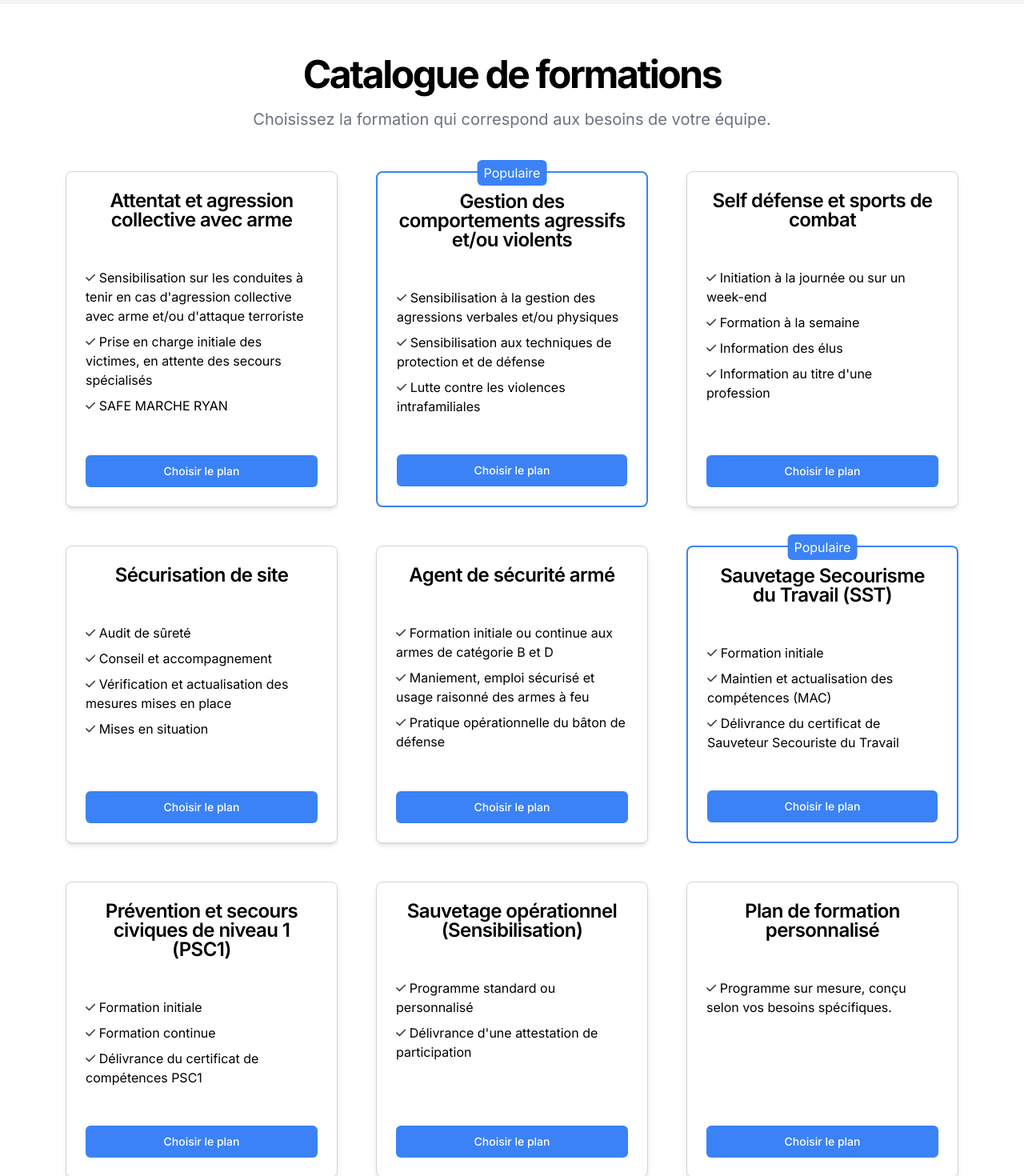
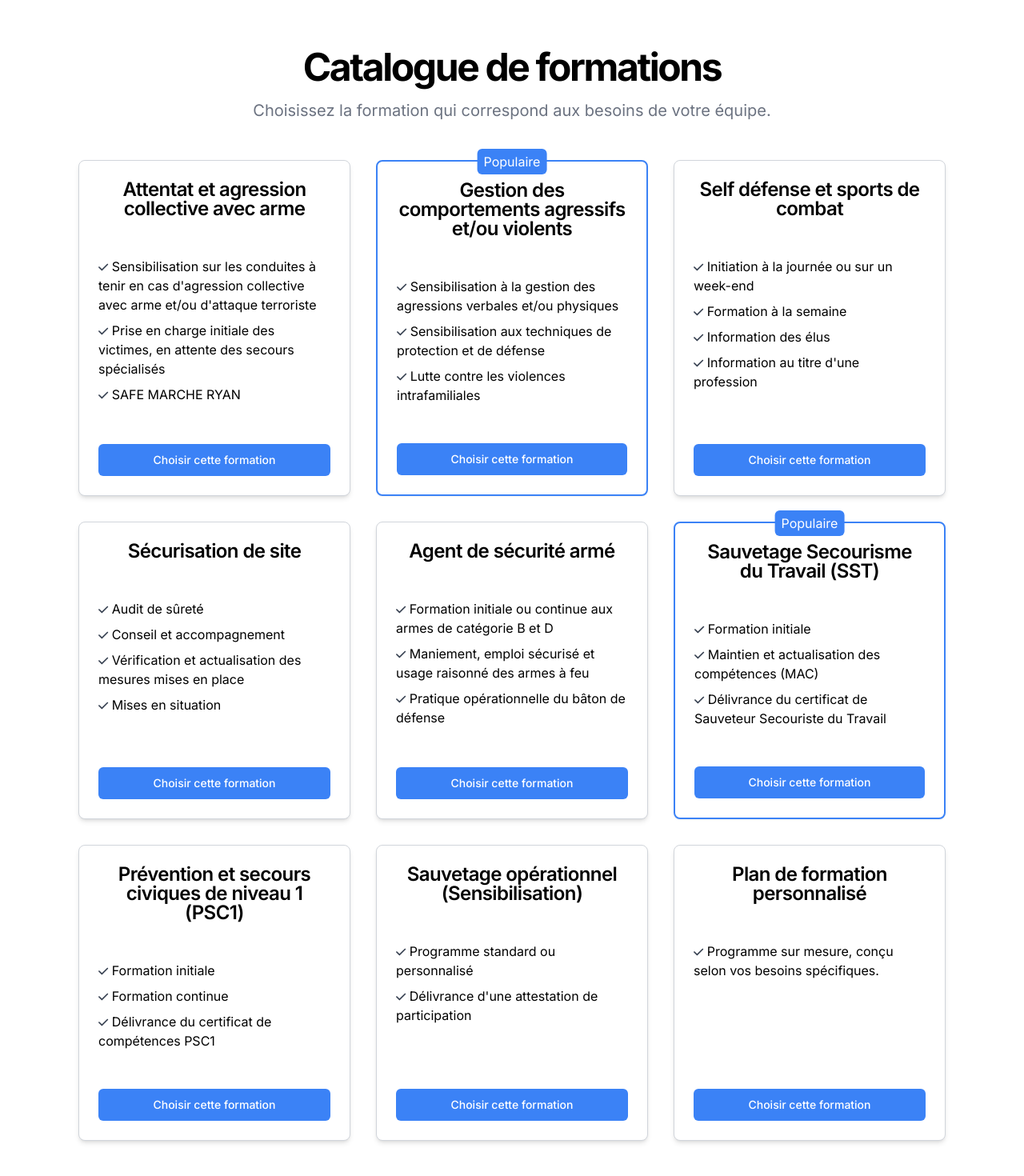
Before and after one commit to HugoErb/Site-SAFESEC-Formation, an Angular app in the folder frontend/: page /home in a window 1280 px wide. Shown: the part 2260-3730 px from the top of the page at 80% size. Built offline with nearby package versions, Linux system fonts and the light colour scheme.

Commit message:
fix "plan" + fix tablette formations collées + fix sous titre

```diff
--- a/frontend/src/app/home/home.component.html
+++ b/frontend/src/app/home/home.component.html
@@ -66,11 +66,12 @@
       </div>
     </div>
   </section>
+
   <section id="services" class="flex justify-center items-center w-full pt-16 pb-20">
     <div class="container space-y-12 px-4 md:px-6">
       <div class="flex flex-col items-center justify-center space-y-4 text-center">
         <h2 class="text-4xl font-bold tracking-tighter sm:text-5xl">Services</h2>
-        <p class="mx-auto max-w-[800px] text-gray-500 md:text-xl text-center">
+        <p class="mx-auto max-w-[800px] text-gray-500 text-xl text-center">
           SAFESEC Formation propose plusieurs programmes éducatifs, spécialement conçus pour offrir des connaissances
           pratiques immédiatement applicables à vos équipes.
         </p>
@@ -134,7 +135,7 @@
     <div class="container space-y-12 px-4 md:px-6">
       <div class="flex flex-col items-center justify-center space-y-4 text-center mx-auto">
         <h2 class="text-4xl font-bold tracking-tighter sm:text-5xl">Votre formateur</h2>
-        <p class="max-w-[800px] text-gray-500 md:text-xl/relaxed lg:text-base/relaxed xl:text-xl/relaxed">
+        <p class="max-w-[800px] text-gray-500 text-xl">
           Retrouvez ici toutes les informations me concernant, et découvrez pourquoi je vous propose mon
           expertise aujourd'hui.
         </p>
@@ -184,11 +185,11 @@
       <div class="space-y-4 text-center mx-auto">
         <h2 class="text-4xl font-bold tracking-tighter sm:text-5xl">Catalogue de formations</h2>
         <p
-          class="mx-auto max-w-[700px] text-gray-500 md:text-xl/relaxed lg:text-base/relaxed xl:text-xl/relaxed text-center mb-12">
+          class="mx-auto max-w-[700px] text-xl text-gray-500 text-center mb-12">
           Choisissez la formation qui correspond aux besoins de votre équipe.
         </p>
       </div>
-      <div class="grid gap-8 sm:grid-cols-2 md:gap-12 lg:grid-cols-3 w-full mt-6 justify-items-center">
+      <div class="grid gap-8 sm:grid-cols-1 md:grid-cols-2 md2:grid-cols-3 lg:grid-cols-2 xl:grid-cols-3 w-full mt-6 justify-items-center">
         <div class="rounded-lg bg-white border border-gray-300 shadow-md w-[340px] flex flex-col">
           <div class="flex flex-col space-y-1.5 p-6 text-center">
             <h3 class="text-2xl font-semibold leading-none tracking-tight">Attentat et agression collective avec arme
@@ -212,9 +213,9 @@
             </ul>
           </div>
           <div class="flex items-center p-6">
-            <button (click)="chooseTrainingPlan($event)"
+            <button (click)="chooseTraining($event)"
               class="inline-flex items-center justify-center rounded-md text-sm font-medium ring-offset-background transition-colors focus-visible:outline-none focus-visible:ring-2 focus-visible:ring-ring focus-visible:ring-offset-2 disabled:pointer-events-none disabled:opacity-50 h-10 px-4 py-2 bg-blue-500 text-white hover:bg-blue-600 w-full">Choisir
-              le plan</button>
+              cette formation</button>
           </div>
         </div>
         <div
@@ -243,9 +244,9 @@
               </li>
             </ul>
           </div>
-          <div class="flex items-center p-6"><button (click)="chooseTrainingPlan($event)"
+          <div class="flex items-center p-6"><button (click)="chooseTraining($event)"
               class="inline-flex items-center justify-center rounded-md text-sm font-medium ring-offset-background transition-colors focus-visible:outline-none focus-visible:ring-2 focus-visible:ring-ring focus-visible:ring-offset-2 disabled:pointer-events-none disabled:opacity-50 h-10 px-4 py-2 bg-blue-500 text-white hover:bg-blue-600 w-full">Choisir
-              le plan</button></div>
+              cette formation</button></div>
         </div>
         <div class="rounded-lg bg-white border border-gray-300 shadow-md w-[340px] flex flex-col">
           <div class="flex flex-col space-y-1.5 p-6 text-center">
@@ -271,9 +272,9 @@
               </li>
             </ul>
           </div>
-          <div class="flex items-center p-6"><button (click)="chooseTrainingPlan($event)"
+          <div class="flex items-center p-6"><button (click)="chooseTraining($event)"
               class="inline-flex items-center justify-center rounded-md text-sm font-medium ring-offset-background transition-colors focus-visible:outline-none focus-visible:ring-2 focus-visible:ring-ring focus-visible:ring-offset-2 disabled:pointer-events-none disabled:opacity-50 h-10 px-4 py-2 bg-blue-500 text-white hover:bg-blue-600 w-full">Choisir
-              le plan</button></div>
+              cette formation</button></div>
         </div>
         <div class="rounded-lg bg-white border border-gray-300 shadow-md w-[340px] flex flex-col">
           <div class="flex flex-col space-y-1.5 p-6 text-center">
@@ -299,9 +300,9 @@
               </li>
             </ul>
           </div>
-          <div class="flex items-center p-6"><button (click)="chooseTrainingPlan($event)"
+          <div class="flex items-center p-6"><button (click)="chooseTraining($event)"
               class="inline-flex items-center justify-center rounded-md text-sm font-medium ring-offset-background transition-colors focus-visible:outline-none focus-visible:ring-2 focus-visible:ring-ring focus-visible:ring-offset-2 disabled:pointer-events-none disabled:opacity-50 h-10 px-4 py-2 bg-blue-500 text-white hover:bg-blue-600 w-full">Choisir
-              le plan</button></div>
+              cette formation</button></div>
         </div>
         <div class="rounded-lg bg-white border border-gray-300 shadow-md w-[340px] flex flex-col">
           <div class="flex flex-col space-y-1.5 p-6 text-center">
@@ -323,9 +324,9 @@
               </li>
             </ul>
           </div>
-          <div class="flex items-center p-6"><button (click)="chooseTrainingPlan($event)"
+          <div class="flex items-center p-6"><button (click)="chooseTraining($event)"
               class="inline-flex items-center justify-center rounded-md text-sm font-medium ring-offset-background transition-colors focus-visible:outline-none focus-visible:ring-2 focus-visible:ring-ring focus-visible:ring-offset-2 disabled:pointer-events-none disabled:opacity-50 h-10 px-4 py-2 bg-blue-500 text-white hover:bg-blue-600 w-full">Choisir
-              le plan</button>
+              cette formation</button>
           </div>
         </div>
         <div
@@ -353,9 +354,9 @@
               </li>
             </ul>
           </div>
-          <div class="flex items-center p-6"><button (click)="chooseTrainingPlan($event)"
+          <div class="flex items-center p-6"><button (click)="chooseTraining($event)"
               class="inline-flex items-center justify-center rounded-md text-sm font-medium ring-offset-background transition-colors focus-visible:outline-none focus-visible:ring-2 focus-visible:ring-ring focus-visible:ring-offset-2 disabled:pointer-events-none disabled:opacity-50 h-10 px-4 py-2 bg-blue-500 text-white hover:bg-blue-600 w-full">Choisir
-              le plan</button></div>
+              cette formation</button></div>
         </div>
         <div class="rounded-lg bg-white border border-gray-300 shadow-md w-[340px] flex flex-col">
           <div class="flex flex-col space-y-1.5 p-6 text-center">
@@ -379,9 +380,9 @@
               </li>
             </ul>
           </div>
-          <div class="flex items-center p-6"><button (click)="chooseTrainingPlan($event)"
+          <div class="flex items-center p-6"><button (click)="chooseTraining($event)"
               class="inline-flex items-center justify-center rounded-md text-sm font-medium ring-offset-background transition-colors focus-visible:outline-none focus-visible:ring-2 focus-visible:ring-ring focus-visible:ring-offset-2 disabled:pointer-events-none disabled:opacity-50 h-10 px-4 py-2 bg-blue-500 text-white hover:bg-blue-600 w-full">Choisir
-              le plan</button></div>
+              cette formation</button></div>
         </div>
         <div class="rounded-lg bg-white border border-gray-300 shadow-md w-[340px] flex flex-col">
           <div class="flex flex-col space-y-1.5 p-6 text-center">
@@ -399,9 +400,9 @@
               </li>
             </ul>
           </div>
-          <div class="flex items-center p-6"><button (click)="chooseTrainingPlan($event)"
+          <div class="flex items-center p-6"><button (click)="chooseTraining($event)"
               class="inline-flex items-center justify-center rounded-md text-sm font-medium ring-offset-background transition-colors focus-visible:outline-none focus-visible:ring-2 focus-visible:ring-ring focus-visible:ring-offset-2 disabled:pointer-events-none disabled:opacity-50 h-10 px-4 py-2 bg-blue-500 text-white hover:bg-blue-600 w-full">Choisir
-              le plan</button></div>
+              cette formation</button></div>
         </div>
         <div class="rounded-lg bg-white border border-gray-300 shadow-md w-[340px] flex flex-col">
           <div class="flex flex-col space-y-1.5 p-6 text-center">
@@ -415,9 +416,9 @@
               </li>
             </ul>
           </div>
-          <div class="flex items-center p-6"><button (click)="chooseTrainingPlan($event)"
+          <div class="flex items-center p-6"><button (click)="chooseTraining($event)"
               class="inline-flex items-center justify-center rounded-md text-sm font-medium ring-offset-background transition-colors focus-visible:outline-none focus-visible:ring-2 focus-visible:ring-ring focus-visible:ring-offset-2 disabled:pointer-events-none disabled:opacity-50 h-10 px-4 py-2 bg-blue-500 text-white hover:bg-blue-600 w-full">Choisir
-              le plan</button></div>
+              cette formation</button></div>
         </div>
       </div>
     </div>
@@ -429,7 +430,7 @@
       <div class="flex flex-col items-center justify-center space-y-4 text-center">
         <div class="space-y-2">
           <h2 class="text-4xl font-bold tracking-tighter sm:text-5xl">Contactez-nous</h2>
-          <p class="max-w-[800px] text-gray-500 md:text-xl/relaxed lg:text-base/relaxed xl:text-xl/relaxed">
+          <p class="max-w-[800px] text-gray-500 text-xl">
             Vous avez des questions ? Vous voulez en savoir plus ? Contactez nous et nous vous répondrons dans les plus
             bref délais.
           </p>
--- a/frontend/src/app/home/home.component.ts
+++ b/frontend/src/app/home/home.component.ts
@@ -117,7 +117,7 @@ export class HomeComponent {
   *
   * @param {MouseEvent} event - L'événement de clic qui a déclenché l'appel de la méthode.
   */
-  chooseTrainingPlan(event: MouseEvent) {
+  chooseTraining(event: MouseEvent) {
     const target = event.target as HTMLElement;
     const trainingName = target.closest('.rounded-lg')?.querySelector('h3')?.textContent?.trim();
     if (trainingName) {
--- a/frontend/tailwind.config.js
+++ b/frontend/tailwind.config.js
@@ -3,6 +3,13 @@ module.exports = {
     "./src/**/*.{html,ts,scss}",
   ],
   theme: {
+    screens: {
+      sm: '640px',
+      md: '768px',
+      md2: '1080px',
+      lg: '1024px',
+      xl: '1280px'
+    },
     extend: {
       fontFamily: {
         sans: ['Inter', 'sans-serif'],
```
